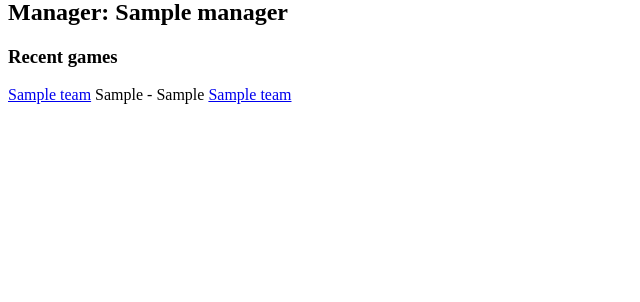
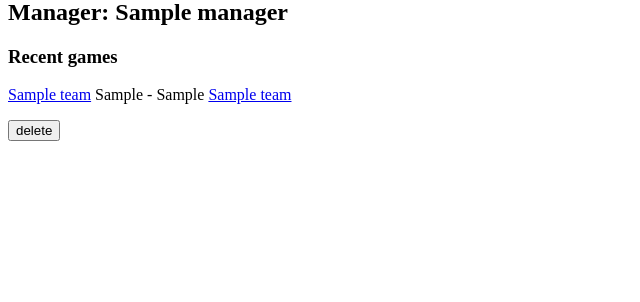
Before and after one commit to defibuildereth/w5_sports_league_project, a Flask app: page /teams/1 in a window 1280 px wide. Shown: the part 148-450 px from the top of the page, without its empty margins (0-640 px from the left). Run offline with Flask 2, Linux system fonts and the light colour scheme; a database or web service that is not in the repository returns one stand-in record (values such as "Sample title"); some libraries are stand-ins or nearby versions.

Commit message:
delete inexplicably works

```diff
--- a/controllers/team_controller.py
+++ b/controllers/team_controller.py
@@ -30,6 +30,7 @@ def show_team(id):
     games = game_repository.games(id)
     return render_template("/teams/show.html", team = team, games = games)
 
-# @teams_blueprint.route("teams/<id>/delete", methods=["POST"])
-# def delete_team(id):
-#     team_repository.
+@teams_blueprint.route("/teams/<id>/delete", methods=["POST"])
+def delete_team(id):
+    team_repository.delete(id)
+    return redirect('/teams')
--- a/templates/teams/show.html
+++ b/templates/teams/show.html
@@ -14,5 +14,9 @@
 
 {% endfor %}
 
+<form action="/teams/{{team.id}}/delete" method="POST">
+<input type="submit" value="delete">
+</form>
+
 
 {% endblock %}
```
